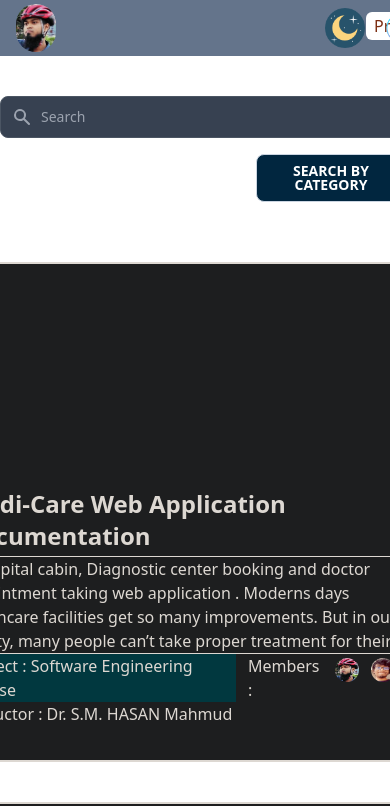
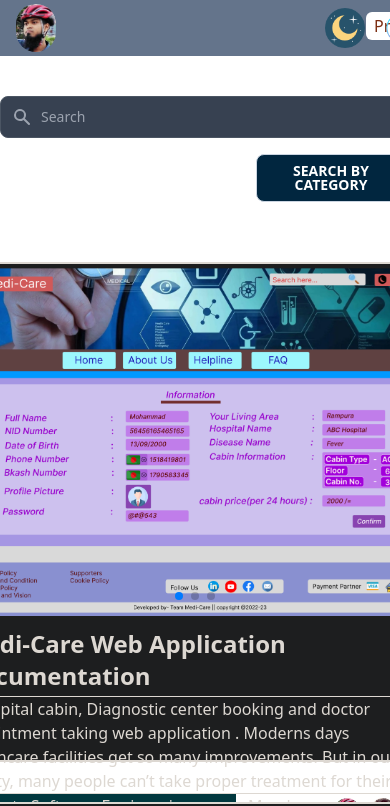
Before and after one commit to MohammadSheakh/mohammad-portfolio, a React (Create React App) app: page /projects in a window 390 px wide. Shown: the top 806 px of the page. Built offline with nearby package versions, Linux system fonts and the light colour scheme.

Commit message:
swiperjs

```diff
--- a/package.json
+++ b/package.json
@@ -17,6 +17,7 @@
     "react-icons": "^4.6.0",
     "react-router-dom": "^6.4.3",
     "react-scripts": "5.0.1",
+    "swiper": "^8.4.4",
     "typewriter-effect": "^2.19.0",
     "web-vitals": "^2.1.4"
   },
--- a/src/components/projects/ProjectsCategory/ProjectCardCarrousel.js
+++ b/src/components/projects/ProjectsCategory/ProjectCardCarrousel.js
@@ -1,4 +1,12 @@
 import React from "react";
+import { Swiper, SwiperSlide } from "swiper/react";
+// Import Swiper styles
+import "swiper/css";
+import "swiper/css/pagination";
+import "swiper/css/navigation";
+
+// import Swiper core and required modules
+import SwiperCore, { Pagination, Navigation } from "swiper";
 
 export default function ProjectCardCarrousel({
     carrouselPhoto1,
@@ -6,113 +14,135 @@
     carrouselPhoto3,
 }) {
     return (
-        <div id="default-carousel " class="relative" data-carousel="static">
-            {/* <!-- Carousel wrapper --> */}
-            <div class="relative h-52 overflow-hidden rounded-lg md:h-52   ">
-                {/* hover:md:h-96*/}
-                <div
-                    class="hidden duration-700 ease-in-out "
-                    data-carousel-item
-                >
-                    <span class="absolute text-2xl font-semibold text-white -translate-x-1/2 -translate-y-1/2 top-1/2 left-1/2 sm:text-3xl dark:text-gray-800">
-                        First Slide
-                    </span>
-                    <img
-                        src={carrouselPhoto1}
-                        class=" absolute block w-full -translate-x-1/2 -translate-y-1/2 top-1/2 left-1/2"
-                        alt="..."
-                    />
-                </div>
-                {/* <!-- Item 2 --> */}
-                <div class="hidden duration-700 ease-in-out" data-carousel-item>
-                    <img
-                        src={carrouselPhoto2}
-                        class="absolute block w-full -translate-x-1/2 -translate-y-1/2 top-1/2 left-1/2"
-                        alt="..."
-                    />
-                </div>
-                {/* <!-- Item 2 --> */}
-                <div class="hidden duration-700 ease-in-out" data-carousel-item>
-                    <img
-                        src={carrouselPhoto3}
-                        class="absolute block w-full -translate-x-1/2 -translate-y-1/2 top-1/2 left-1/2"
-                        alt="..."
-                    />
-                </div>
-            </div>
-            {/* <!-- Slider indicators --> */}
-            <div class="absolute z-30 flex space-x-3 -translate-x-1/2 bottom-5 left-1/2 ">
-                <button
-                    type="button"
-                    class="w-3 h-3 rounded-full"
-                    aria-current="false"
-                    aria-label="Slide 1"
-                    data-carousel-slide-to="0"
-                ></button>
-                <button
-                    type="button"
-                    class="w-3 h-3 rounded-full"
-                    aria-current="false"
-                    aria-label="Slide 2"
-                    data-carousel-slide-to="1"
-                ></button>
-                <button
-                    type="button"
-                    class="w-3 h-3 rounded-full"
-                    aria-current="false"
-                    aria-label="Slide 3"
-                    data-carousel-slide-to="2"
-                ></button>
-            </div>
-            {/* <!-- Slider controls --> */}
-            <button
-                type="button"
-                class="absolute top-0 left-0 z-30 flex items-center justify-center h-full px-4 cursor-pointer group focus:outline-none"
-                data-carousel-prev
-            >
-                <span class="inline-flex items-center justify-center w-8 h-8 rounded-full sm:w-10 sm:h-10 bg-white/30 dark:bg-gray-800/30 group-hover:bg-white/50 dark:group-hover:bg-gray-800/60 group-focus:ring-4 group-focus:ring-white dark:group-focus:ring-gray-800/70 group-focus:outline-none">
-                    <svg
-                        aria-hidden="true"
-                        class="w-5 h-5 text-white sm:w-6 sm:h-6 dark:text-gray-800"
-                        fill="none"
-                        stroke="currentColor"
-                        viewBox="0 0 24 24"
-                        xmlns="http://www.w3.org/2000/svg"
-                    >
-                        <path
-                            stroke-linecap="round"
-                            stroke-linejoin="round"
-                            stroke-width="2"
-                            d="M15 19l-7-7 7-7"
-                        ></path>
-                    </svg>
-                    <span class="sr-only">Previous</span>
-                </span>
-            </button>
-            <button
-                type="button"
-                class="absolute top-0 right-0 z-30 flex items-center justify-center h-full px-4 cursor-pointer group focus:outline-none"
-                data-carousel-next
-            >
-                <span class="inline-flex items-center justify-center w-8 h-8 rounded-full sm:w-10 sm:h-10 bg-white/30 dark:bg-gray-800/30 group-hover:bg-white/50 dark:group-hover:bg-gray-800/60 group-focus:ring-4 group-focus:ring-white dark:group-focus:ring-gray-800/70 group-focus:outline-none">
-                    <svg
-                        aria-hidden="true"
-                        class="w-5 h-5 text-white sm:w-6 sm:h-6 dark:text-gray-800"
-                        fill="none"
-                        stroke="currentColor"
-                        viewBox="0 0 24 24"
-                        xmlns="http://www.w3.org/2000/svg"
-                    >
-                        <path
-                            stroke-linecap="round"
-                            stroke-linejoin="round"
-                            stroke-width="2"
-                            d="M9 5l7 7-7 7"
-                        ></path>
-                    </svg>
-                    <span class="sr-only">Next</span>
-                </span>
-            </button>
-        </div>
+        <Swiper
+            slidesPerView={1}
+            spaceBetween={30}
+            loop={true}
+            pagination={{
+                clickable: true,
+            }}
+            navigation={true}
+            modules={[Pagination, Navigation]}
+            className="mySwiper h-52 overflow-hidden rounded-lg md:h-52"
+        >
+            <SwiperSlide>
+                <img src={carrouselPhoto1} class=" " alt="..." />
+            </SwiperSlide>
+            <SwiperSlide>
+                <img src={carrouselPhoto2} class=" " alt="..." />
+            </SwiperSlide>
+            <SwiperSlide>
+                <img src={carrouselPhoto3} class=" " alt="..." />
+            </SwiperSlide>
+        </Swiper>
     );
 }
+
+// <div id="default-carousel " class="relative" data-carousel="static">
+
+//     <div class="relative h-52 overflow-hidden rounded-lg md:h-52   ">
+//         hover:md:h-96
+// <div
+//     class="hidden duration-700 ease-in-out "
+//     data-carousel-item
+// >
+//     <span class="absolute text-2xl font-semibold text-white -translate-x-1/2 -translate-y-1/2 top-1/2 left-1/2 sm:text-3xl dark:text-gray-800">
+//         First Slide
+//     </span>
+// <img
+//     src={carrouselPhoto1}
+//     class=" absolute block w-full -translate-x-1/2 -translate-y-1/2 top-1/2 left-1/2"
+//     alt="..."
+// />
+// </div>
+
+//         <div class="hidden duration-700 ease-in-out" data-carousel-item>
+//             <img
+//                 src={carrouselPhoto2}
+//                 class="absolute block w-full -translate-x-1/2 -translate-y-1/2 top-1/2 left-1/2"
+//                 alt="..."
+//             />
+//         </div>
+
+//         <div class="hidden duration-700 ease-in-out" data-carousel-item>
+//             <img
+//                 src={carrouselPhoto3}
+//                 class="absolute block w-full -translate-x-1/2 -translate-y-1/2 top-1/2 left-1/2"
+//                 alt="..."
+//             />
+//         </div>
+//     </div>
+
+//     <div class="absolute z-30 flex space-x-3 -translate-x-1/2 bottom-5 left-1/2 ">
+//         <button
+//             type="button"
+//             class="w-3 h-3 rounded-full"
+//             aria-current="false"
+//             aria-label="Slide 1"
+//             data-carousel-slide-to="0"
+//         ></button>
+//         <button
+//             type="button"
+//             class="w-3 h-3 rounded-full"
+//             aria-current="false"
+//             aria-label="Slide 2"
+//             data-carousel-slide-to="1"
+//         ></button>
+//         <button
+//             type="button"
+//             class="w-3 h-3 rounded-full"
+//             aria-current="false"
+//             aria-label="Slide 3"
+//             data-carousel-slide-to="2"
+//         ></button>
+//     </div>
+
+//     <button
+//         type="button"
+//         class="absolute top-0 left-0 z-30 flex items-center justify-center h-full px-4 cursor-pointer group focus:outline-none"
+//         data-carousel-prev
+//     >
+//         <span class="inline-flex items-center justify-center w-8 h-8 rounded-full sm:w-10 sm:h-10 bg-white/30 dark:bg-gray-800/30 group-hover:bg-white/50 dark:group-hover:bg-gray-800/60 group-focus:ring-4 group-focus:ring-white dark:group-focus:ring-gray-800/70 group-focus:outline-none">
+//             <svg
+//                 aria-hidden="true"
+//                 class="w-5 h-5 text-white sm:w-6 sm:h-6 dark:text-gray-800"
+//                 fill="none"
+//                 stroke="currentColor"
+//                 viewBox="0 0 24 24"
+//                 xmlns="http://www.w3.org/2000/svg"
+//             >
+//                 <path
+//                     stroke-linecap="round"
+//                     stroke-linejoin="round"
+//                     stroke-width="2"
+//                     d="M15 19l-7-7 7-7"
+//                 ></path>
+//             </svg>
+//             <span class="sr-only">Previous</span>
+//         </span>
+//     </button>
+//     <button
+//         type="button"
+//         class="absolute top-0 right-0 z-30 flex items-center justify-center h-full px-4 cursor-pointer group focus:outline-none"
+//         data-carousel-next
+//     >
+//         <span class="inline-flex items-center justify-center w-8 h-8 rounded-full sm:w-10 sm:h-10 bg-white/30 dark:bg-gray-800/30 group-hover:bg-white/50 dark:group-hover:bg-gray-800/60 group-focus:ring-4 group-focus:ring-white dark:group-focus:ring-gray-800/70 group-focus:outline-none">
+//             <svg
+//                 aria-hidden="true"
+//                 class="w-5 h-5 text-white sm:w-6 sm:h-6 dark:text-gray-800"
+//                 fill="none"
+//                 stroke="currentColor"
+//                 viewBox="0 0 24 24"
+//                 xmlns="http://www.w3.org/2000/svg"
+//             >
+//                 <path
+//                     stroke-linecap="round"
+//                     stroke-linejoin="round"
+//                     stroke-width="2"
+//                     d="M9 5l7 7-7 7"
+//                 ></path>
+//             </svg>
+//             <span class="sr-only">Next</span>
+//         </span>
+//     </button>
+// </div>
--- a/src/components/projects/ProjectsCategory/ProjectCategory.js
+++ b/src/components/projects/ProjectsCategory/ProjectCategory.js
@@ -48,7 +48,11 @@
                         teamMember1Image={rumiVai}
                         teamMember1Name="Sarjat Aziz"
                         instructorName="Dr. S.M. HASAN Mahmud"
-                        carrouselPhoto1="https://res.cloudinary.com/deg4frre7/image/upload/v1668921269/Mohammad%20Portfolio/projects/Medi-Care%20Web%20Application%20Documentation%20%28SE%29/c_n0wl9n.png"
+                        // carrouselPhoto1="https://res.cloudinary.com/deg4frre7/image/upload/v1668921269/Mohammad%20Portfolio/projects/Medi-Care%20Web%20Application%20Documentation%20%28SE%29/c_n0wl9n.png"
+                        // carrouselPhoto2="https://res.cloudinary.com/deg4frre7/image/upload/v1668921269/Mohammad%20Portfolio/projects/Medi-Care%20Web%20Application%20Documentation%20%28SE%29/b_pxj6uz.png"
+                        // carrouselPhoto3="https://res.cloudinary.com/deg4frre7/image/upload/v1668921266/Mohammad%20Portfolio/projects/Medi-Care%20Web%20Application%20Documentation%20%28SE%29/a_tladul.png"
+
+                        carrouselPhoto1={a}
                         carrouselPhoto2="https://res.cloudinary.com/deg4frre7/image/upload/v1668921269/Mohammad%20Portfolio/projects/Medi-Care%20Web%20Application%20Documentation%20%28SE%29/b_pxj6uz.png"
                         carrouselPhoto3="https://res.cloudinary.com/deg4frre7/image/upload/v1668921266/Mohammad%20Portfolio/projects/Medi-Care%20Web%20Application%20Documentation%20%28SE%29/a_tladul.png"
                     />
--- a/src/index.css
+++ b/src/index.css
@@ -18,6 +18,61 @@
      height: 540px !important;
     width: 251px;
   }
+  /* swiper js start ----------------------------------------------------*/
+  .swiper {
+    width: 100%;
+    height: 100%;
+  }
+
+  .swiper-slide {
+    text-align: center;
+    font-size: 18px;
+    background: #fff;
+
+    /* Center slide text vertically */
+    display: -webkit-box;
+    display: -ms-flexbox;
+    display: -webkit-flex;
+    display: flex;
+    -webkit-box-pack: center;
+    -ms-flex-pack: center;
+    -webkit-justify-content: center;
+    justify-content: center;
+    -webkit-box-align: center;
+    -ms-flex-align: center;
+    -webkit-align-items: center;
+    align-items: center;
+  }
+
+  .swiper-slide img {
+    display: block;
+    width: 100%;
+    height: 100%;
+    object-fit: cover;
+  }
+
+  .swiper {
+    margin-left: auto;
+    margin-right: auto;
+  }
+
+  .mainCustom {
+    width: 90% !important;
+    height: 465px !important;
+}
+.custom {
+    width: 352px !important;
+    height: 400px;
+    position: relative;
+    top: 10px;
+    border-radius: 6px;
+}
+
+.custom:hover {
+    box-shadow: 4px 4px 10px 4px gray;
+}
+  /* swiper js end ----------------------------------------------------*/
+
 }
 
 @layer components {
--- a/src/index.js
+++ b/src/index.js
@@ -2,6 +2,7 @@
 import ReactDOM from "react-dom/client";
 import "./index.css";
 import App from "./App";
+import "swiper/css/bundle";
 import reportWebVitals from "./reportWebVitals";
 import { BrowserRouter as Router } from "react-router-dom";
 
```
Also changed, not shown: 1 other file (tests, documents, lock files or other folders).
